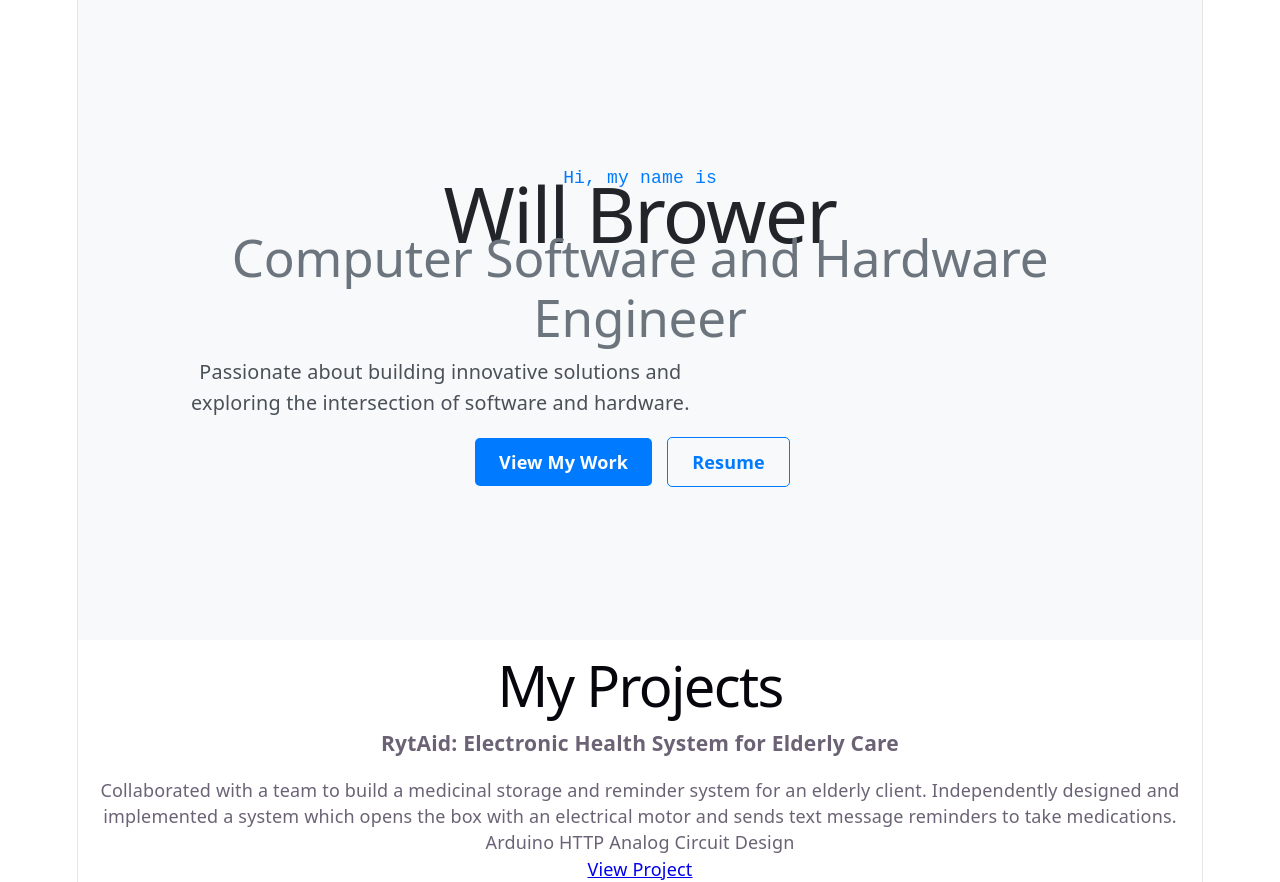
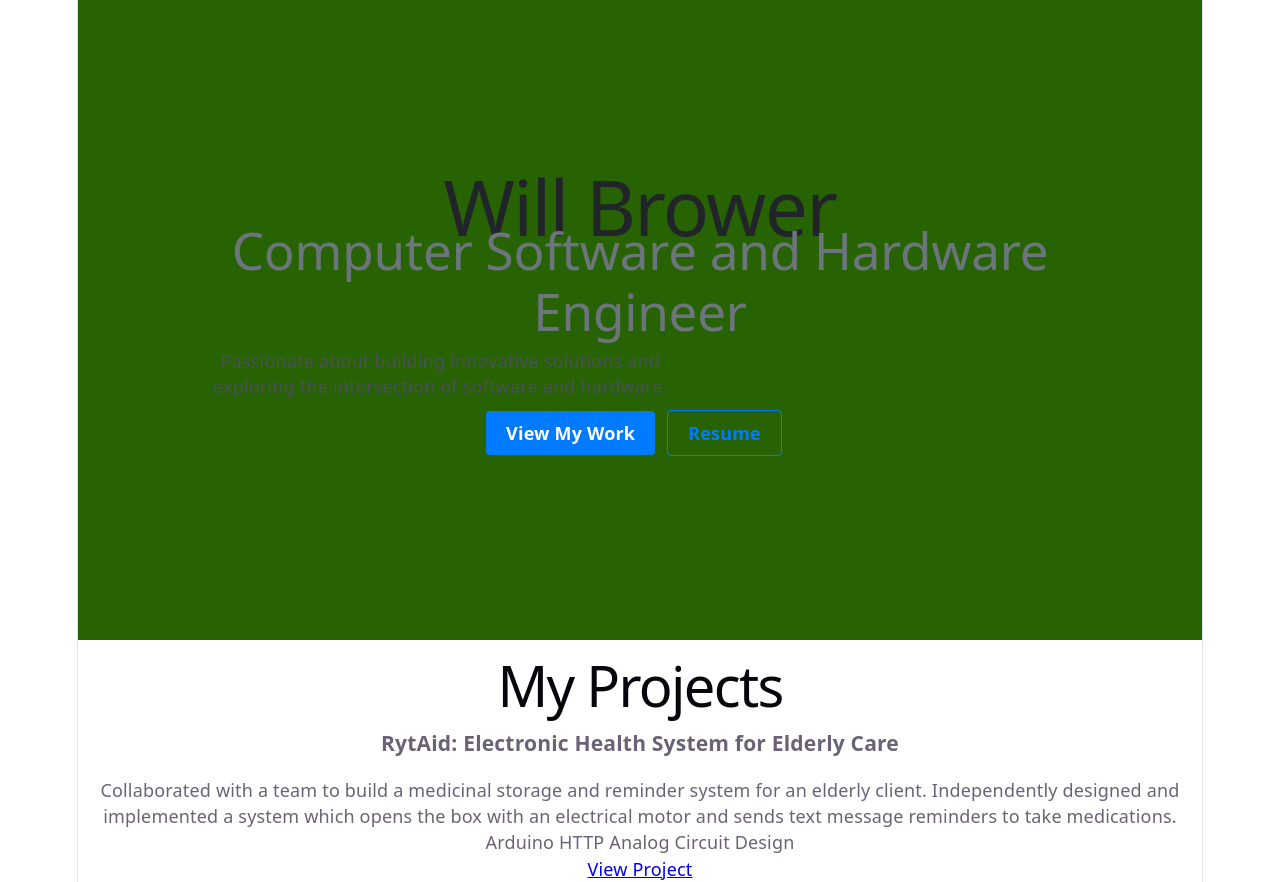
Before and after one commit to willbrow221/personal-website, a React (Vite) app: page / in a window 1280 px wide. Built offline with nearby package versions, Linux system fonts and the light colour scheme.

Commit message:
Aesthetic updates

```diff
--- a/src/App.tsx
+++ b/src/App.tsx
@@ -1,5 +1,5 @@
 import Hero from './components/Hero';
-import { projects } from './data/projects';
+import {projects} from './data/projects';
 import ProjectCard from './components/ProjectCard';
 import './App.css';
 
--- a/src/components/Hero.css
+++ b/src/components/Hero.css
@@ -4,13 +4,7 @@
   align-items: center;
   justify-content: flex-start;
   padding: 0 10%;
-  background-color: #f8f9fa;
-}
-
-.hero-greeting {
-  color: #007bff;
-  font-family: 'Courier New', monospace;
-  margin-bottom: 10px;
+  background-color: #286303;
 }
 
 .hero-name {
@@ -20,28 +14,30 @@
 }
 
 .hero-role {
-  font-size: clamp(2rem, 4vw, 3.5rem);
+  font-size: clamp(1.25rem, 4vw, 3.5rem);
   color: #6c757d;
   margin-top: 0;
 }
 
 .hero-tagline {
   max-width: 500px;
-  line-height: 1.6;
-  font-size: 1.1rem;
+  line-height: 1.4;
+  font-size: 1rem;
   color: #495057;
+  align-items: center;
+
 }
 
 .hero-cta {
-  margin-top: 30px;
+  margin-top: 20px;
 }
 
 .btn-primary, .btn-secondary {
-  padding: 12px 24px;
-  border-radius: 5px;
+  padding: 10px 20px;
+  border-radius: 4px;
   text-decoration: none;
   font-weight: bold;
-  margin-right: 15px;
+  margin-right: 12px;
 }
 
 .btn-primary {
--- a/src/components/Hero.tsx
+++ b/src/components/Hero.tsx
@@ -11,7 +11,6 @@ const Hero: React.FC<HeroProps> = ({ name, role, tagline }) => {
   return (
     <section className="hero">
       <div className="hero-content">
-        <p className="hero-greeting">Hi, my name is</p>
         <h1 className="hero-name">{name}</h1>
         <h2 className="hero-role">{role}</h2>
         <p className="hero-tagline">{tagline}</p>
--- a/src/components/ProjectCard.tsx
+++ b/src/components/ProjectCard.tsx
@@ -8,20 +8,19 @@ interface ProjectCardProps {
   link: string;
 }
 
-const ProjectCard: React.FC<ProjectCardProps> = ({ title, description, technologies, link }) => {
+const ProjectCard: React.FC<ProjectCardProps> = ({title, description, technologies, link}) => {
   return (
     <div className="project-card">
       <h3>{title}</h3>
       <p>{description}</p>
-
       <div className="tech-stack">
-        {technologies.map((tech) => (
-          <span key={tech} className="tech-badge">
-            {tech + " "}
-          </span>
-        ))}
+      {technologies.map((tech, index) => (
+        <React.Fragment key={tech}>
+        <span className="tech-badge">{tech}</span>
+        {index !== technologies.length - 1 && " "}
+        </React.Fragment>
+      ))}
       </div>
-
       <a href={link} target="_blank" rel="noopener noreferrer" className="project-link">
         View Project
       </a>
```
